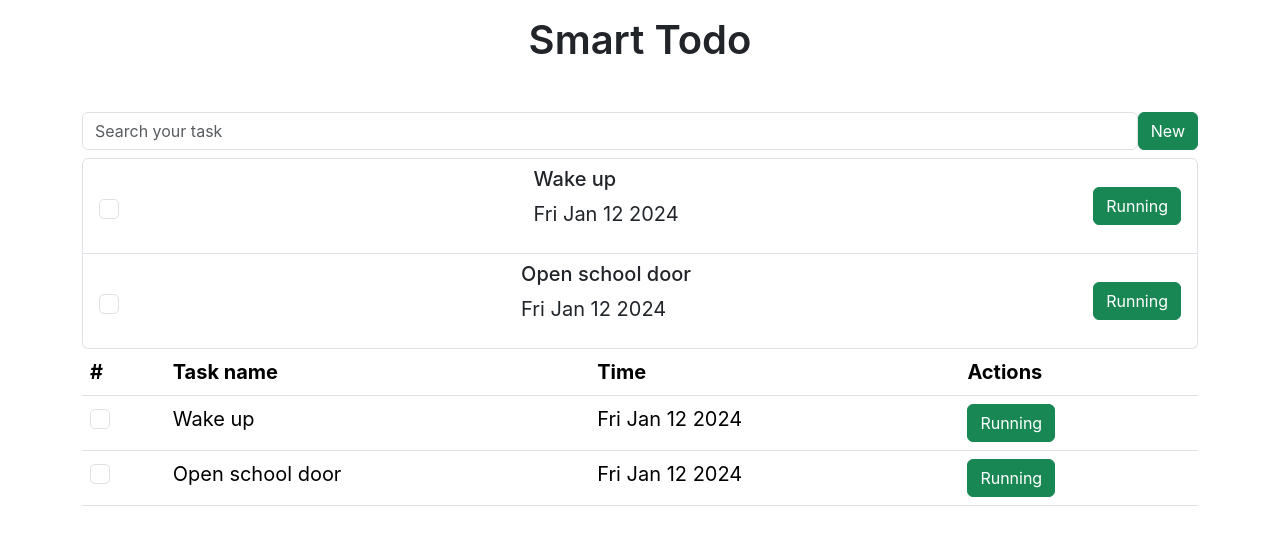
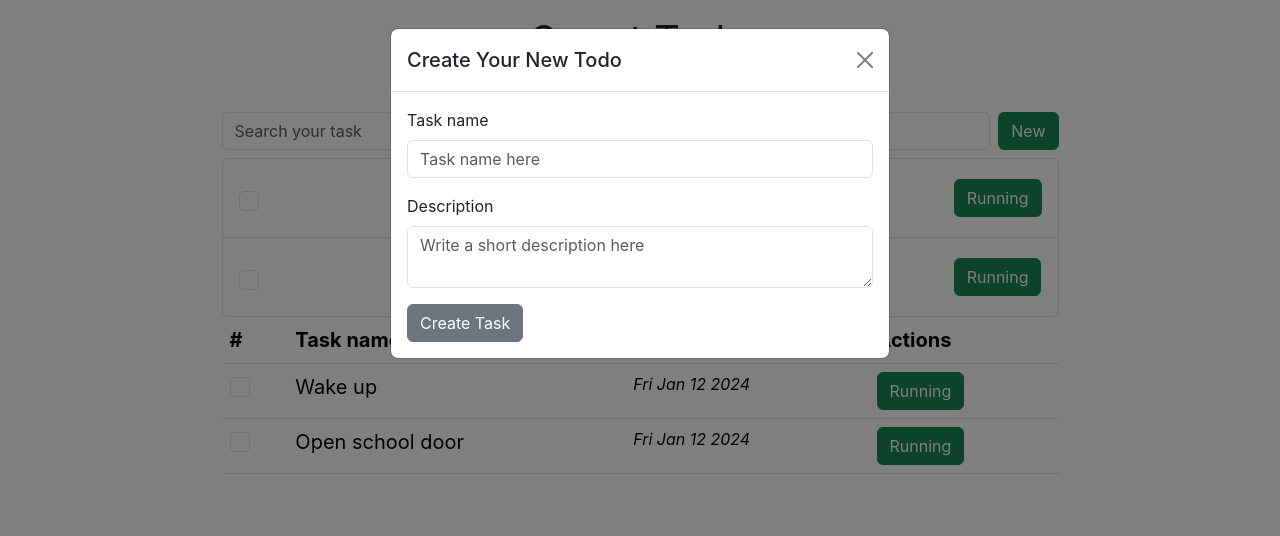
Before and after one commit to Jobayer109/Smart-Todo, a React (Create React App) app: page / in a window 1280 px wide. Both pictures are taken after a click on the button "New". Shown: the top 536 px of the page. Built offline with nearby package versions, Linux system fonts and the light colour scheme.

Commit message:
Task modal created and displayed successfully

```diff
--- a/src/components/controller/search-panel.jsx
+++ b/src/components/controller/search-panel.jsx
@@ -4,8 +4,9 @@ import { Button, Input } from "reactstrap";
 
 const SearchPanel = ({ term, handleSearch, toggleForm }) => {
   return (
-    <div className="d-flex my-2">
+    <div className="d-flex my-2 w-75 m-auto">
       <Input
+        className="me-2"
         type="text"
         value={term}
         placeholder="Search your task"
--- a/src/components/listView/index.jsx
+++ b/src/components/listView/index.jsx
@@ -15,7 +15,7 @@ const ListItem = ({ todo, toggleSelect, toggleComplete }) => {
       <div>
         <h5>{text}</h5>
         {/* <p>{description}</p> */}
-        <p>{time.toDateString()}</p>
+        <span className="fs-6 fst-italic">{time.toDateString()}</span>
       </div>
 
       <Button
@@ -37,7 +37,7 @@ ListItem.propTypes = {
 
 const ListView = ({ todos, toggleSelect, toggleComplete }) => {
   return (
-    <ListGroup>
+    <ListGroup className="w-75 text-center m-auto">
       {todos.map((todo) => (
         <ListItem
           key={todo.id}
--- a/src/components/tableView/index.jsx
+++ b/src/components/tableView/index.jsx
@@ -19,7 +19,7 @@ const RawItem = ({ todo, toggleSelect, toggleComplete }) => {
         {text} <br />
         {/* {description} */}
       </td>
-      <td>{time.toDateString()}</td>
+      <td className="fs-6 fst-italic">{time.toDateString()}</td>
       <td>
         <Button
           className="ml-auto"
@@ -41,7 +41,7 @@ RawItem.propTypes = {
 
 const TableView = ({ todos, toggleSelect, toggleComplete }) => {
   return (
-    <Table>
+    <Table className="w-75 m-auto">
       <thead className="fs-5">
         <tr>
           <th>#</th>
--- a/src/components/todos/index.jsx
+++ b/src/components/todos/index.jsx
@@ -1,10 +1,13 @@
 import React, { Component } from "react";
+import { Modal, ModalBody, ModalHeader } from "reactstrap";
 import Controller from "../controller";
+import CreateTodoForm from "../create-todo-form";
 import ListView from "../listView";
 import TableView from "../tableView";
 
 class Todo extends Component {
-  state = [
+  state = {
+    todos: [
       {
         id: "bfdjdjf",
         text: "Wake up",
@@ -21,30 +24,58 @@ class Todo extends Component {
         isComplete: false,
         isSelect: false,
       },
-  ];
+    ],
+
+    isOpenForm: false,
+    searchTerm: "",
+  };
 
   toggleSelect = () => {};
+
   toggleComplete = () => {};
+
+  handleSearch = () => {};
+
+  toggleForm = () => {
+    this.setState({
+      isOpenForm: !this.state.isOpenForm,
+    });
+  };
+
+  createTodo = () => {};
 
   render() {
     return (
       <div>
-        <h1 className="display- fw-semibold text-center mb-5">Smart Todo </h1>
+        <h1 className="fw-normal text-center mb-5">Smart Todo </h1>
         <div>
-          <Controller />
+          <Controller
+            term={this.state.searchTerm}
+            handleSearch={this.handleSearch}
+            toggleForm={this.toggleForm}
+          />
         </div>
         <div>
           <ListView
-            todos={this.state}
+            todos={this.state.todos}
             toggleComplete={this.toggleComplete}
             toggleSelect={this.toggleSelect}
           />
           <TableView
-            todos={this.state}
+            todos={this.state.todos}
             toggleComplete={this.toggleComplete}
             toggleSelect={this.toggleSelect}
           />
         </div>
+
+        <Modal toggle={this.toggleForm} isOpen={this.state.isOpenForm}>
+          <ModalHeader toggle={this.toggleForm}>
+            Create Your New Todo
+          </ModalHeader>
+          <ModalBody>
+            <CreateTodoForm createTodo={this.createTodo} />
+          </ModalBody>
+        </Modal>
       </div>
     );
   }
```
Lines whose indentation alone changed are shown as unchanged.
